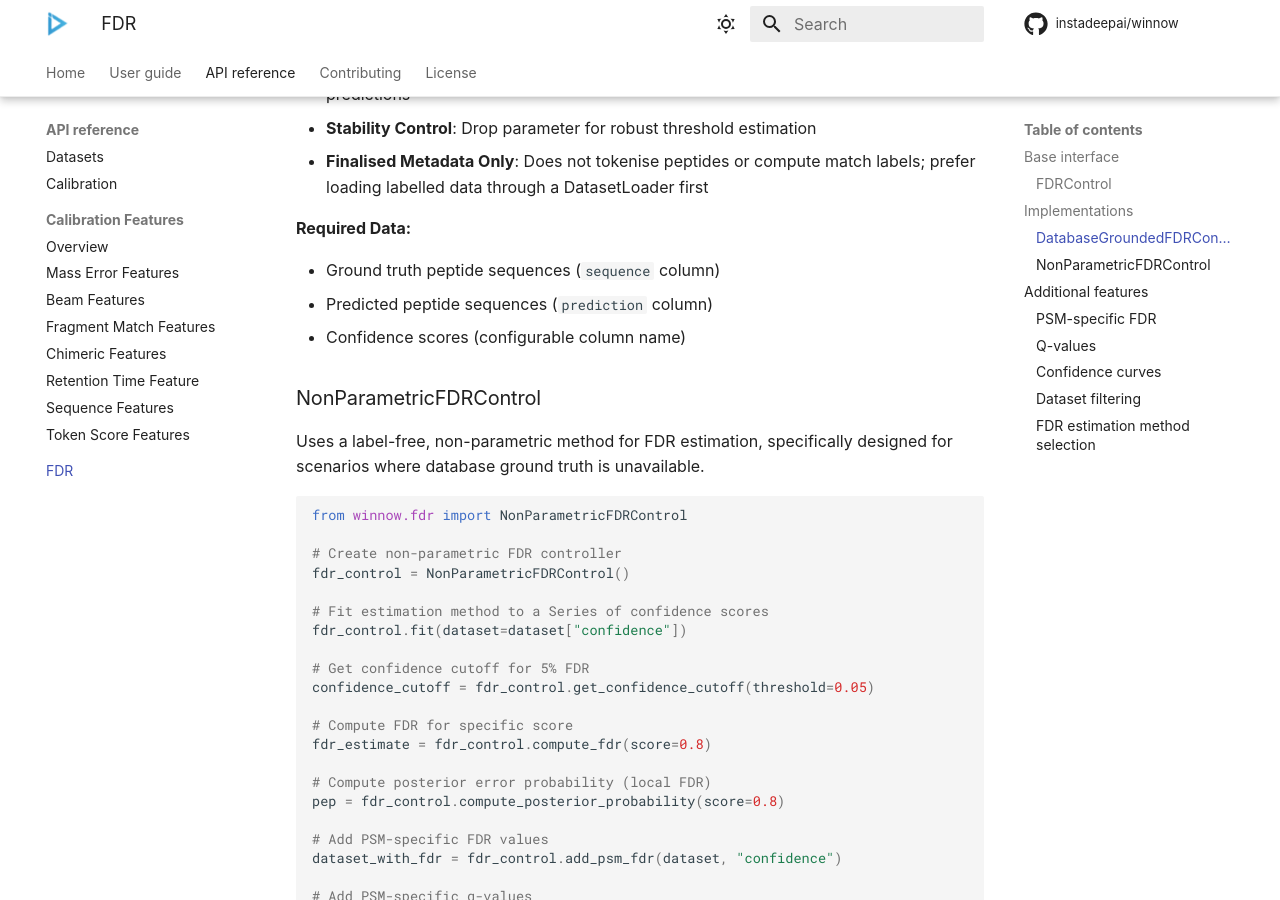
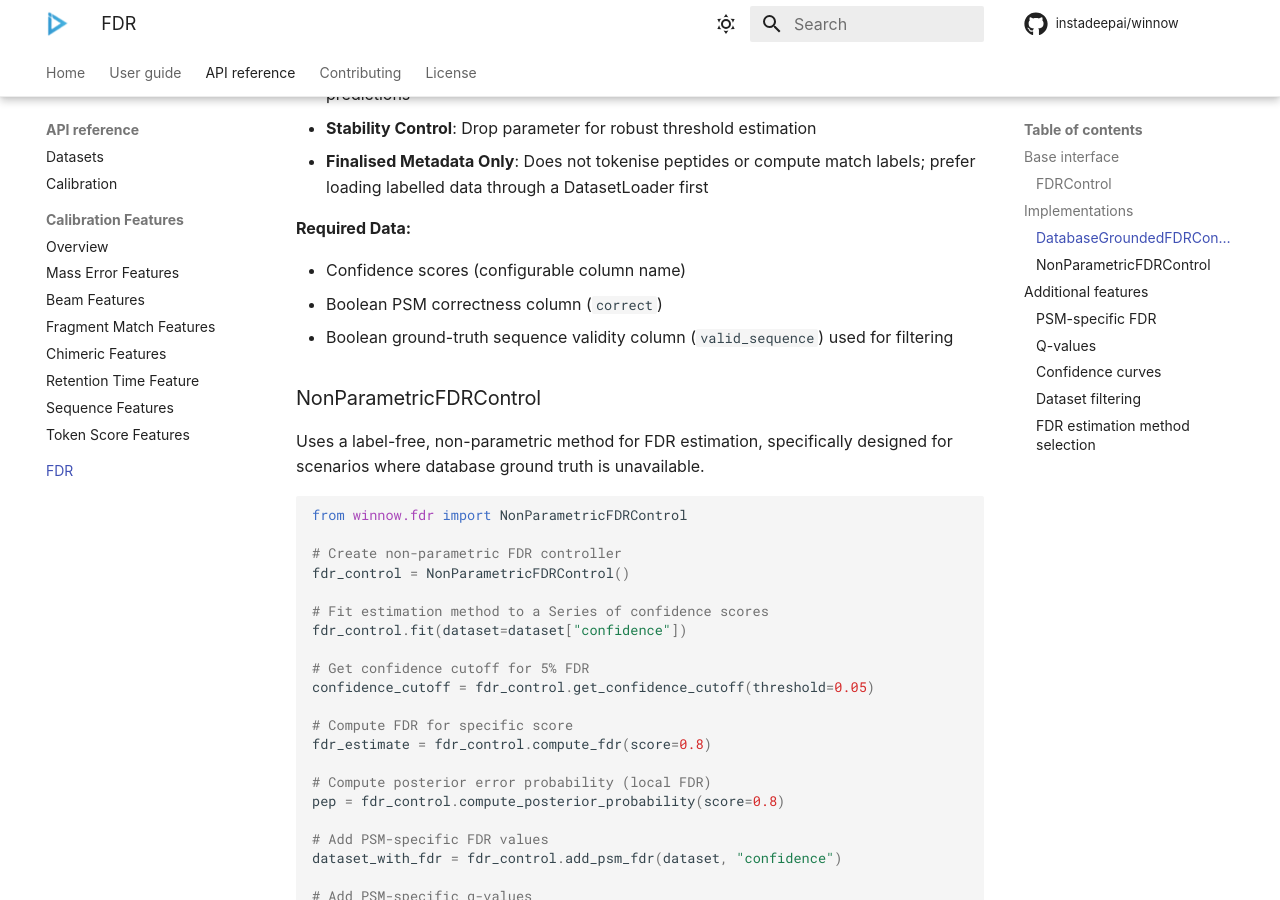
Before and after one commit to instadeepai/winnow, an MkDocs documentation site: the page built from docs/api/fdr.md, in a window 1280 px wide and 900 px high, scrolled down 1541 px. Built offline with MkDocs 1.6.1 and Material for MkDocs 9.7.7, drawn with Linux system fonts in a browser that asks for light colours; some web fonts are replaced; comment, search, counter and statistics services are not loaded.

Commit message:
docs: update DatabaseGroundedFDRControl required columns

```diff
--- a/docs/api/fdr.md
+++ b/docs/api/fdr.md
@@ -65,9 +65,9 @@ dataset_with_q_values = fdr_control.add_psm_q_value(dataset, "confidence")
 
 **Required Data:**
 
-- Ground truth peptide sequences (`sequence` column)
-- Predicted peptide sequences (`prediction` column)
 - Confidence scores (configurable column name)
+- Boolean PSM correctness column (`correct`)
+- Boolean ground-truth sequence validity column (`valid_sequence`) used for filtering
 
 ### NonParametricFDRControl
 
```
